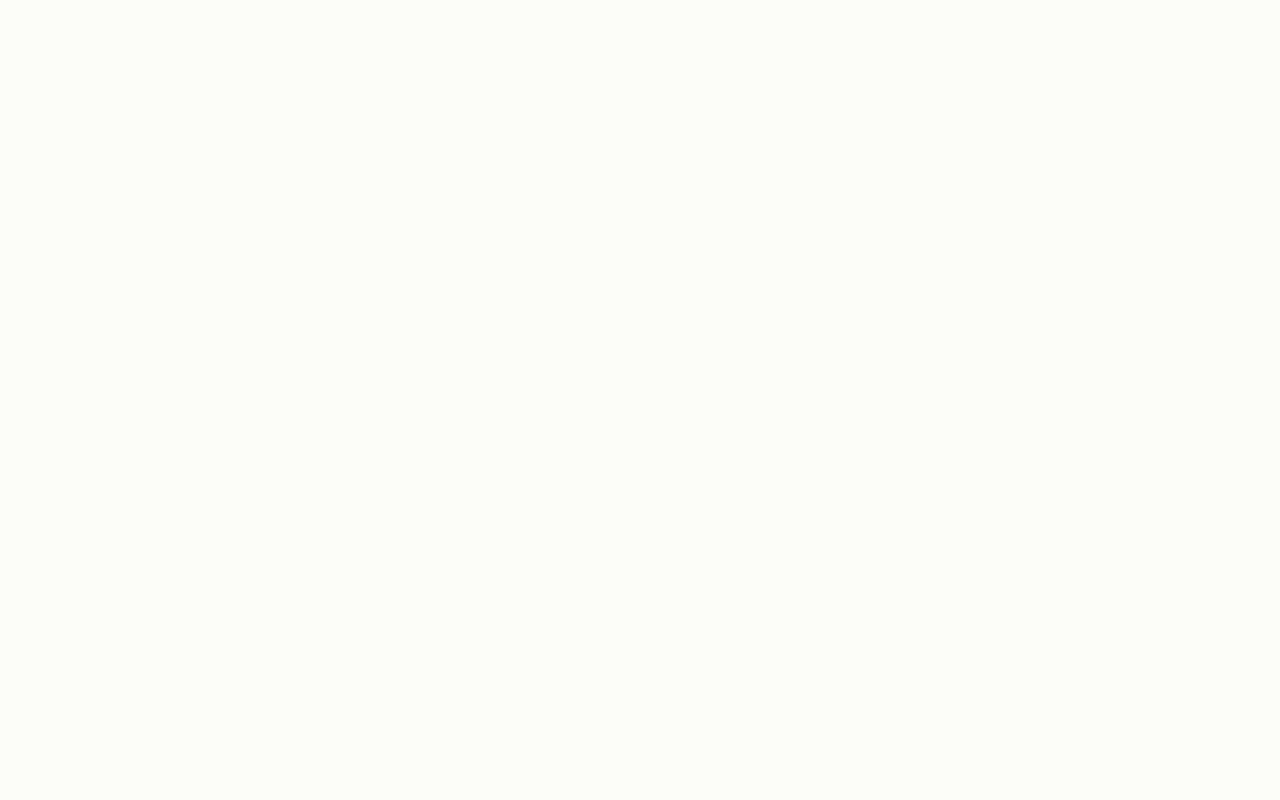
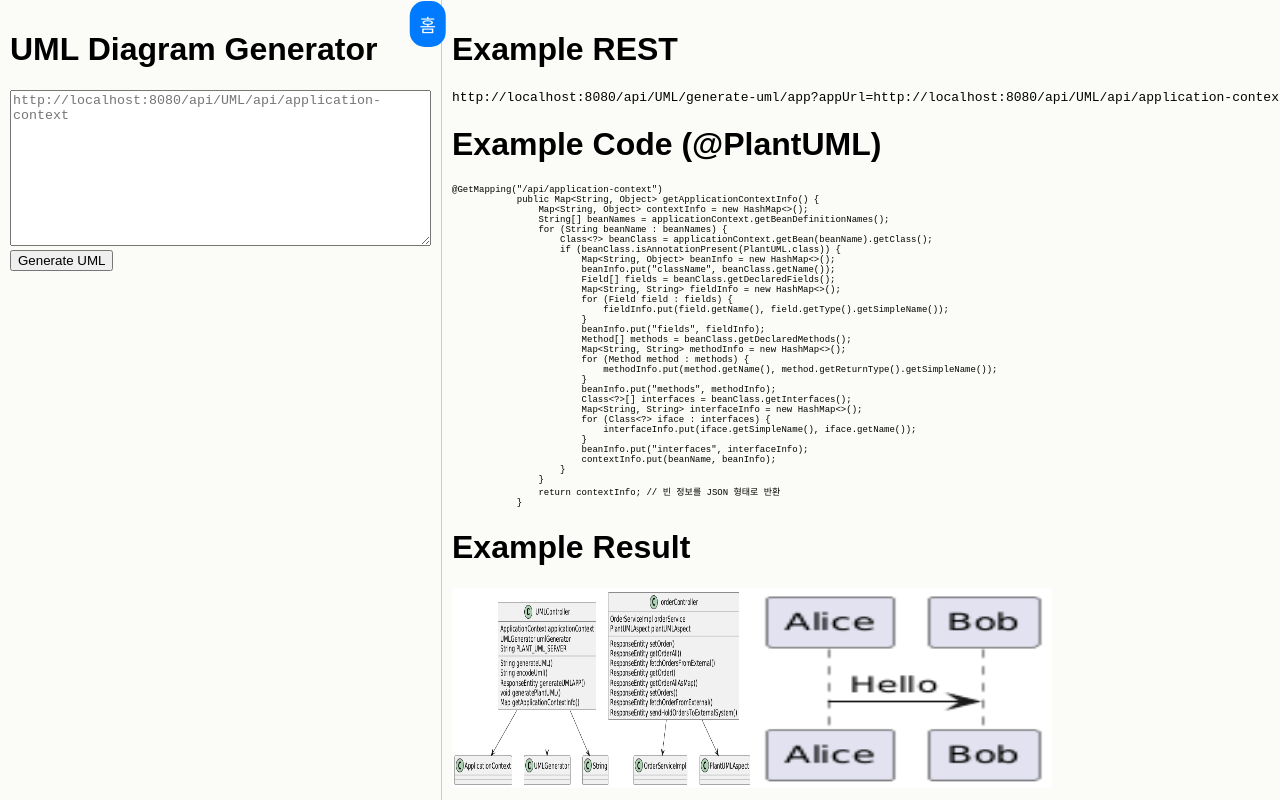
Before and after one commit to Choisungrim/choisungrim.io, a React (Create React App) app: page /choisungrim.io/uml in a window 1280 px wide. Before the commit this address had no page. Built offline with nearby package versions, Linux system fonts and the light colour scheme.

Commit message:
uml page 추가

```diff
--- a/src/App.js
+++ b/src/App.js
@@ -7,6 +7,7 @@ import ResumeSkill from './resumeSkill';
 import Ready from './ready';
 import Loading from './loading';
 import Memo from './memo';
+import UML from './uml';
 // import NotFound from './NotFound'; // 404 페이지
 import './App.css';
 
@@ -49,6 +50,7 @@ function App() {
                 <Route path="/ready" element={<AnimatedRoute component={Ready} />} />
                 <Route path="/loading/:nextPage" element={<AnimatedRoute component={Loading} />} />
                 <Route path="/memo" element={<AnimatedRoute component={Memo} />} />
+                <Route path="/uml" element={<AnimatedRoute component={UML} />} />
                 {/* <Route path="*" element={<AnimatedRoute component={NotFound} />} /> 404 페이지 */}
             </Routes>
         </AnimatePresence>
--- a/src/profile.js
+++ b/src/profile.js
@@ -16,7 +16,6 @@ const Profile = () => {
     }, []);
 
     const toggleMemo = () => {
-        console.log('MemoPage가 렌더링되었습니다.');
         setIsMemoVisible(!isMemoVisible);
         const mainContainer = document.querySelector('.main_container');
 
@@ -150,6 +149,9 @@ const Profile = () => {
                         {isMemoVisible ? '<' : '>'}
                     </div>
                 </div>
+                <div className="uml-button">
+                    <div className="chatbot-button" onClick={() => navigate('/loading/uml')}>uml페이지</div>
+                </div>
             </div>
             <div className="button-container">
                 <div className="profile-image-small">
--- a/src/styles.css
+++ b/src/styles.css
@@ -161,6 +161,13 @@ body {
     transform: translateY(-10%); /* 수직 중앙 정렬을 위한 변환 */
     z-index: 10; /* 다른 요소 위에 표시되도록 */
 }
+.uml-button {
+    position: absolute; /* 절대 위치 설정 */
+    top: 20%; /* 수직 중앙 정렬 */
+    right: 10px; /* 오른쪽 끝에 배치 */
+    transform: translateY(-10%); /* 수직 중앙 정렬을 위한 변환 */
+    z-index: 10; /* 다른 요소 위에 표시되도록 */
+}
 
 .memo-container.show {
     transform: translateX(0); /* 보여줄 때의 위치 */
--- /dev/null
+++ b/src/uml.js
@@ -0,0 +1,151 @@
+import React, { useState } from 'react';
+import uml1 from './resource/umlImage1.png';
+import uml2 from './resource/umlimage2.png';
+
+const UMLDiagramGenerator = () => {
+const [umlCode, setUmlCode] = useState(''); // 초기값을 빈 문자열로 설정
+const [umlImageUrl, setUmlImageUrl] = useState('');
+const [error, setError] = useState(''); // 에러 상태 추가
+
+const generateUml = async () => {
+    try {
+        const apiUrl = `http://localhost:8080/api/UML/generate-uml/app?appUrl=${encodeURIComponent(umlCode)}`;
+        const response = await fetch(apiUrl);
+        if (!response.ok) {
+            throw new Error('Network response was not ok');
+        }
+
+        // 서버에서 생성된 UML 코드를 가져옵니다.
+        const umlCodeResponse = await response.text(); // UML 코드를 문자열로 가져옵니다.
+        const imageUrl = await generatePlantUMLImage(umlCodeResponse); // UML 코드로부터 이미지 URL을 생성합니다.
+        setUmlImageUrl(imageUrl); // 생성된 이미지 URL을 상태에 저장
+        setError(''); // 에러 초기화
+    } catch (error) {
+        console.error('Error generating UML:', error);
+        setError('Error generating UML: ' + error.message); // 에러 메시지 설정
+    }
+};
+
+const generatePlantUMLImage = async (umlCode) => {
+    const proxyUrl = 'http://localhost:5000/generate-uml'; // 프록시 서버 URL
+
+    try {
+        const response = await fetch(proxyUrl, {
+            method: 'POST',
+            headers: {
+                'Content-Type': 'application/json',
+            },
+            body: JSON.stringify({ umlCode }), // UML 코드를 JSON 형식으로 전송
+        });
+
+        if (!response.ok) {
+            throw new Error('Failed to generate UML image');
+        }
+
+        // 응답으로 받은 Blob 데이터를 URL로 변환
+        const imageBlob = await response.blob();
+        const imageUrl = URL.createObjectURL(imageBlob);
+        return imageUrl; // 생성된 이미지 URL 반환
+    } catch (error) {
+        console.error('Error generating PlantUML image:', error);
+        throw error; // 에러 발생 시 재던지기
+    }
+};
+
+return (
+    <div style={{ display: 'flex', height: '100vh' }}>
+        <div style={{ flex: 1, borderRight: '1px solid #ccc', padding: '10px', position: 'relative' }}>
+             <button
+                style={{
+                                position: 'absolute',
+                                left: '97%',
+                                top: '3%',
+                                transform: 'translate(-50%, -50%)',
+                                padding: '10px 10px', // 상하, 좌우 패딩
+                                fontSize: '18px', // 글자 크기
+                                backgroundColor: '#007bff', // 배경색
+                                color: '#fff', // 글자색
+                                border: 'none', // 테두리 없앰
+                                borderRadius: '15px', // 모서리 둥글게
+                                cursor: 'pointer' // 커서 모양 변경
+
+                            }}
+                onClick={() => window.location.href = '/choisungrim.io'} // 홈으로 이동하는 기능
+             >
+                홈
+            </button>
+            <h1>UML Diagram Generator</h1>
+            <textarea
+                rows={10}
+                cols={50}
+                value={umlCode}
+                onChange={(e) => setUmlCode(e.target.value)}
+                placeholder="http://localhost:8080/api/UML/api/application-context"
+            />
+            <br />
+            <button onClick={generateUml}>Generate UML</button>
+            {umlImageUrl && (
+                <div>
+                    <h2>Generated UML Diagram</h2>
+                    <img src={umlImageUrl} alt="UML Diagram" style={{ maxWidth: '100%', height: 'auto' }} />
+                </div>
+            )}
+            {umlCode && (
+                <div>
+                    <h2>Entered UML Code</h2>
+                    <pre>{umlCode}</pre> {/* UML 코드를 화면에 표시 */}
+                </div>
+            )}
+            {error && <div style={{ color: 'red' }}>{error}</div>} {/* 에러 메시지 표시 */}
+        </div>
+        <div style={{ borderRight: '1px solid #ccc', padding: '10px' }}>
+            <h1>Example REST</h1>
+            <pre>
+                http://localhost:8080/api/UML/generate-uml/app?appUrl=http://localhost:8080/api/UML/api/application-context
+            </pre>
+            <h1>Example Code (@PlantUML)</h1>
+            <pre style={{ fontSize: '9px'}}>
+            {`@GetMapping("/api/application-context")
+            public Map<String, Object> getApplicationContextInfo() {
+                Map<String, Object> contextInfo = new HashMap<>();
+                String[] beanNames = applicationContext.getBeanDefinitionNames();
+                for (String beanName : beanNames) {
+                    Class<?> beanClass = applicationContext.getBean(beanName).getClass();
+                    if (beanClass.isAnnotationPresent(PlantUML.class)) {
+                        Map<String, Object> beanInfo = new HashMap<>();
+                        beanInfo.put("className", beanClass.getName());
+                        Field[] fields = beanClass.getDeclaredFields();
+                        Map<String, String> fieldInfo = new HashMap<>();
+                        for (Field field : fields) {
+                            fieldInfo.put(field.getName(), field.getType().getSimpleName());
+                        }
+                        beanInfo.put("fields", fieldInfo);
+                        Method[] methods = beanClass.getDeclaredMethods();
+                        Map<String, String> methodInfo = new HashMap<>();
+                        for (Method method : methods) {
+                            methodInfo.put(method.getName(), method.getReturnType().getSimpleName());
+                        }
+                        beanInfo.put("methods", methodInfo);
+                        Class<?>[] interfaces = beanClass.getInterfaces();
+                        Map<String, String> interfaceInfo = new HashMap<>();
+                        for (Class<?> iface : interfaces) {
+                            interfaceInfo.put(iface.getSimpleName(), iface.getName());
+                        }
+                        beanInfo.put("interfaces", interfaceInfo);
+                        contextInfo.put(beanName, beanInfo);
+                    }
+                }
+                return contextInfo; // 빈 정보를 JSON 형태로 반환
+            }`}
+                            </pre>
+                            <h1> Example Result </h1>
+                            <img src={uml1} alt="uml1" style={{ width: '300px', height: '200px' }} />
+                            <img src={uml2} alt="uml2" style={{ width: '300px', height: '200px' }} />
+
+            </div>
+
+        </div>
+    );
+};
+
+export default UMLDiagramGenerator;
```
Also changed, not shown: src/resource/umlImage1.png (added), src/resource/umlimage2.png (added).
